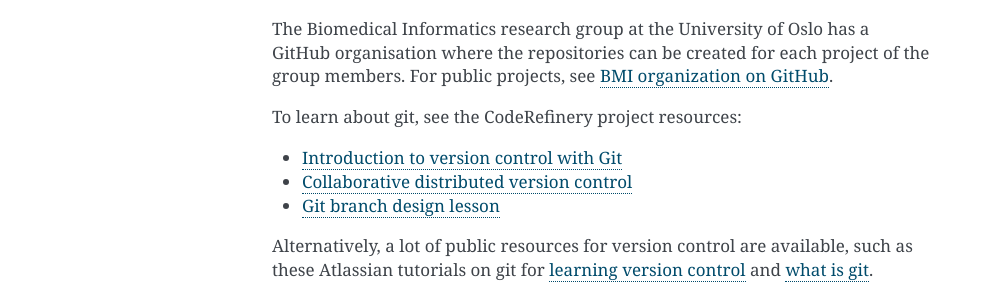
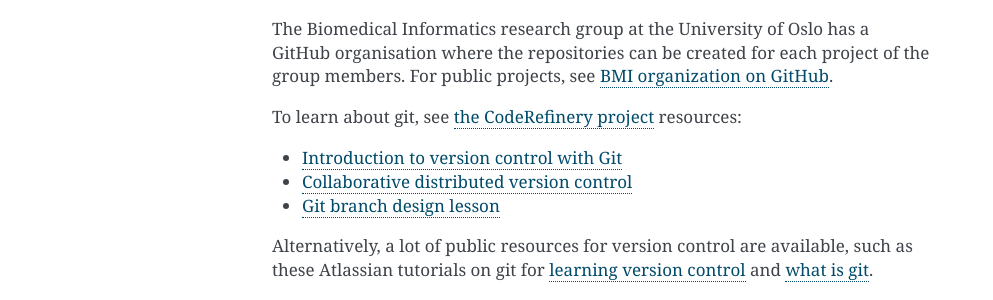
Before and after one commit to uio-bmi/sfb_knowledgebase, a Sphinx documentation site: the page built from source/setting_up_project.rst, in a window 1280 px wide. Shown: the part 769-1069 px from the top of the page, without its empty margins (148-1141 px from the left). Built offline with Sphinx 7.4.7, drawn with Linux system fonts in a browser that asks for light colours; part of the change alters nothing that is shown.

```diff
--- a/source/setting_up_project.rst
+++ b/source/setting_up_project.rst
@@ -32,7 +32,7 @@ The Biomedical Informatics research group at the University of Oslo has a GitHub
 repositories can be created for each project of the group members. For public projects, see
 `BMI organization on GitHub <https://github.com/uio-bmi>`_.
 
-To learn about git, see the CodeRefinery project resources:
+To learn about git, see `the CodeRefinery project <https://coderefinery.org/>`_ resources:
 
 - `Introduction to version control with Git <https://coderefinery.github.io/git-intro/>`_
 - `Collaborative distributed version control <https://coderefinery.github.io/git-collaborative/>`_
```
